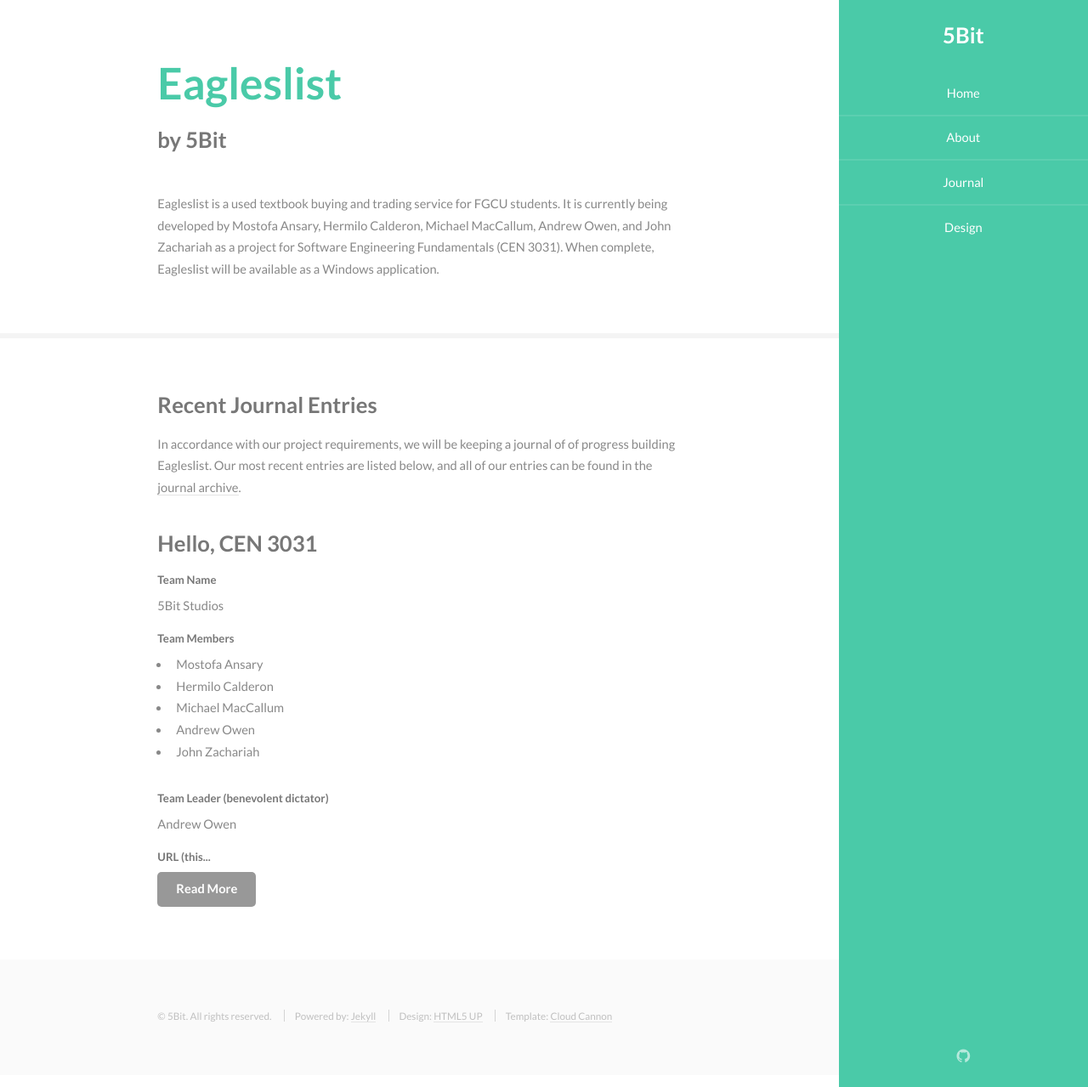
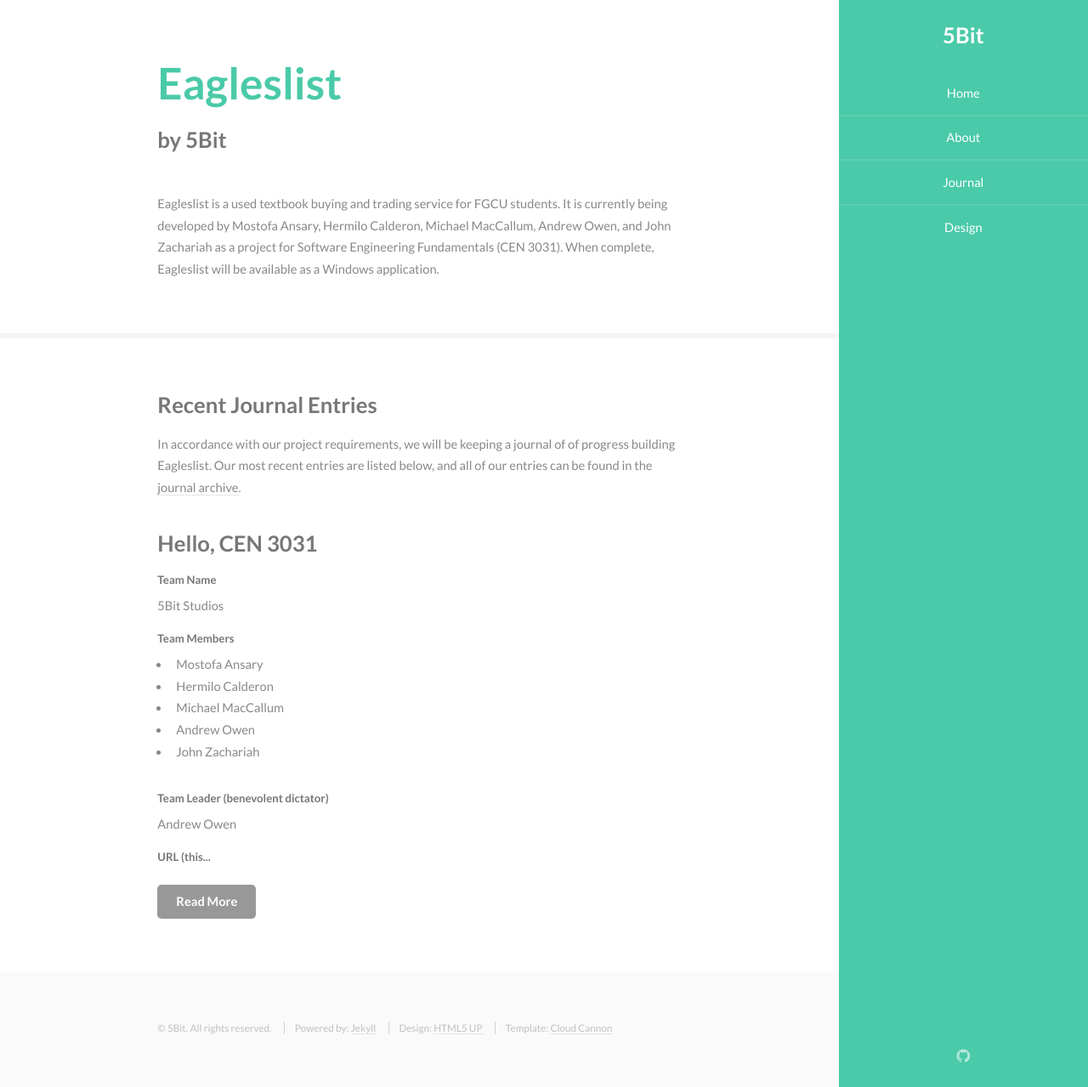
Before and after one commit to 5-Bit/5-bit.github.io, a Jekyll site: the page built from index.html, in a window 1280 px wide and 1279 px high. Shown: the whole window at 85% size. Built offline with Jekyll 4.4.1, drawn with Linux system fonts in a browser that asks for light colours.

Commit message:
Bottom padding for excerpts

```diff
--- a/css/style.css
+++ b/css/style.css
@@ -925,6 +925,10 @@
         margin: 0 5% 2em 0;
     }
 
+    .excerpt {
+        padding-bottom: 1em;
+    }
+
     .excerpt p {
         margin-bottom: 1.1em;
     }
```
